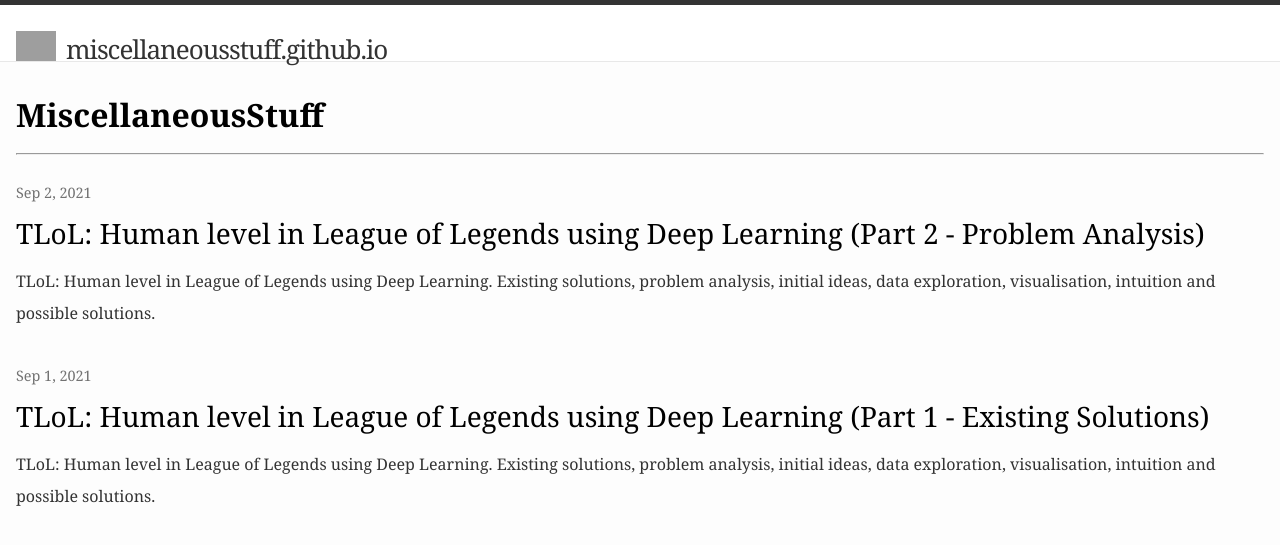
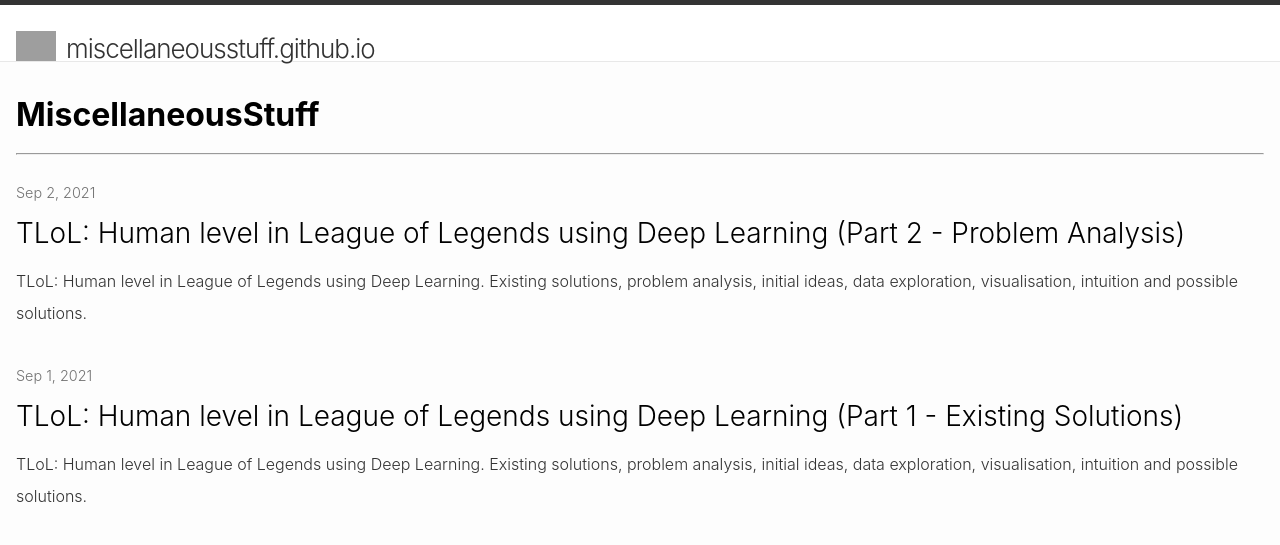
Before and after one commit to MiscellaneousStuff/miscellaneousstuff.github.io, a Jekyll site: the page built from index.html, in a window 1280 px wide. Shown: the top 545 px of the page. Built offline with Jekyll 4.4.1, drawn with Linux system fonts in a browser that asks for light colours; grey boxes are pictures that could not be loaded.

Commit message:
trying range of sans-serif fonts

```diff
--- a/css/main.css
+++ b/css/main.css
@@ -7,7 +7,7 @@
 }
 
 body {
-    font-family: Cambria, Helvetica, Arial, sans-serif;
+    font-family: -apple-system, BlinkMacSystemFont, 'Segoe UI', Roboto, Oxygen, Ubuntu, Cantarell, 'Open Sans', 'Helvetica Neue', sans-serif;
     font-size: 1rem;
     line-height: 2rem;
     font-weight: 300;
```
